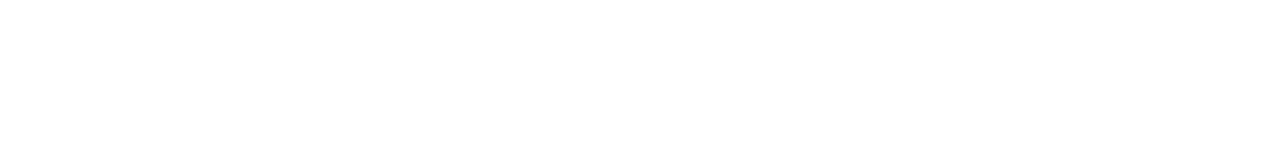
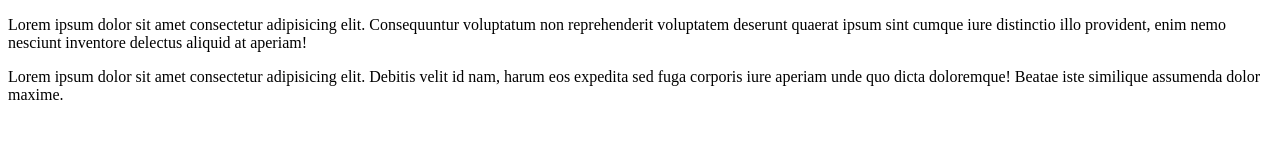
Before and after one commit to paisssszz/anakmama0, a plain HTML site: page index.html in a window 1280 px wide. Drawn offline with Linux system fonts and the light colour scheme.

Commit message:
menambah container

```diff
--- a/index.html
+++ b/index.html
@@ -7,6 +7,12 @@
     <title>Document</title>
 </head>
 <body>
+    <div class="container">
+        <p>Lorem ipsum dolor sit amet consectetur adipisicing elit. Consequuntur voluptatum non reprehenderit voluptatem deserunt quaerat ipsum sint cumque iure distinctio illo provident, enim nemo nesciunt inventore delectus aliquid at aperiam!</p>
 
+        <div>
+            <p>Lorem ipsum dolor sit amet consectetur adipisicing elit. Debitis velit id nam, harum eos expedita sed fuga corporis iure aperiam unde quo dicta doloremque! Beatae iste similique assumenda dolor maxime.</p>
+        </div>
+    </div>
 </body>
 </html>
```
